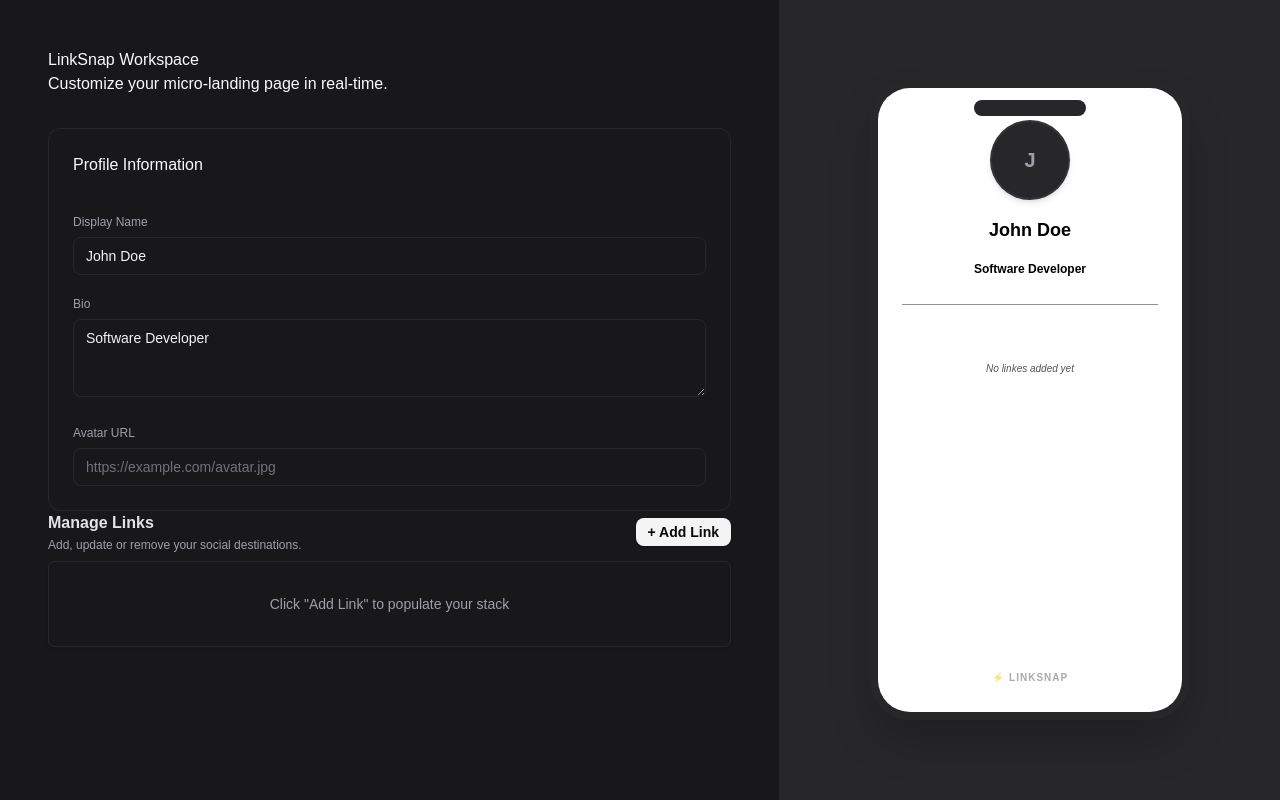
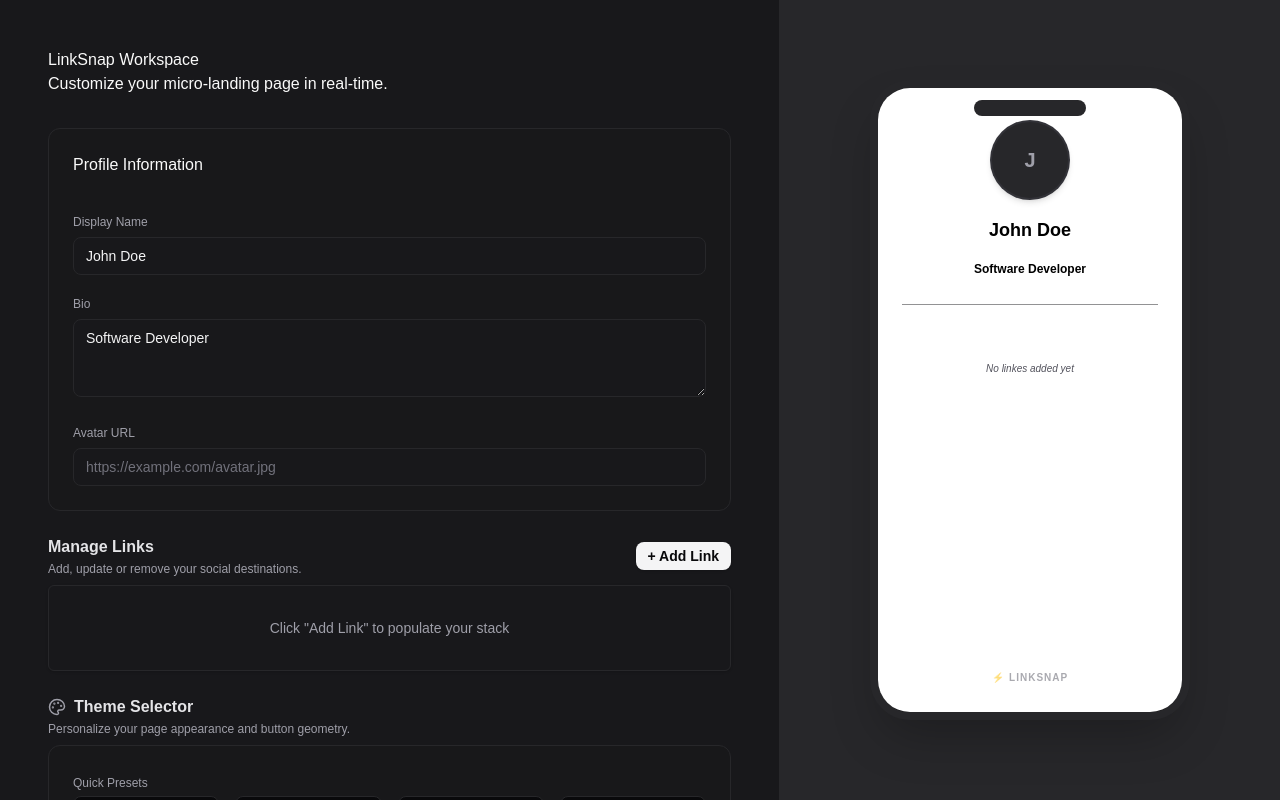
Before and after one commit to AdibJadidi/linksnap, a Next.js app: page /dashboard in a window 1280 px wide. Built offline with nearby package versions, Linux system fonts and the light colour scheme.

Commit message:
feat(profile): implement ThemeSelector with 8 premium presets and dynamic button geometry

```diff
--- a/src/app/(admin)/dashboard/page.tsx
+++ b/src/app/(admin)/dashboard/page.tsx
@@ -20,8 +20,8 @@ const DashboardPage = () => {
     );
   }
   return (
-    <main className="flex w-full h-screen bg-zinc-950 text-zinc-50">
-      <section className="flex-1 h-full bg-zinc-900 p-8 lg:p-12 border-r border-zinc-800 space-y-8">
+    <main className="flex w-full h-screen bg-zinc-950 text-zinc-50 ">
+      <section className="flex-1 h-full bg-zinc-900 p-8 lg:p-12 border-r border-zinc-800 space-y-8 overflow-auto scrollbar-thin ">
         <div className="flex flex-col">
           <h1>LinkSnap Workspace</h1>
           <p>Customize your micro-landing page in real-time.</p>
--- a/src/features/profile/component/EditorPanel.tsx
+++ b/src/features/profile/component/EditorPanel.tsx
@@ -1,12 +1,15 @@
 import LinksManager from "./LinksManager";
 import ProfileForm from "./ProfileForm";
+import ThemeSelector from "./ThemeSelector";
 
 const EditorPanel = () => {
   return (
-    <div className="">
+    <div className="space-y-6">
       <ProfileForm />
 
       <LinksManager />
+
+      <ThemeSelector />
     </div>
   );
 };
--- /dev/null
+++ b/src/features/profile/component/ThemeSelector.tsx
@@ -0,0 +1,124 @@
+"use client";
+
+import { useProfileStore } from "../store/useProfileStore";
+import { Palette, LayoutGrid } from "lucide-react";
+
+const THEME_PRESETS = [
+  {
+    name: "Midnight",
+    backgroundColor: "#09090b", // zinc-950
+    buttonBackgroundColor: "#fafafa", // zinc-50
+    buttonTextColor: "#09090b",
+  },
+  {
+    name: "Cyberpunk",
+    backgroundColor: "#0f172a", // slate-900
+    buttonBackgroundColor: "#38bdf8", // sky-400
+    buttonTextColor: "#0f172a",
+  },
+  {
+    name: "Emerald Glow",
+    backgroundColor: "#022c22", // emerald-950
+    buttonBackgroundColor: "#10b981", // emerald-500
+    buttonTextColor: "#ffffff",
+  },
+  {
+    name: "Sunset",
+    backgroundColor: "#1e1b4b", // indigo-950
+    buttonBackgroundColor: "#f43f5e", // rose-500
+    buttonTextColor: "#ffffff",
+  },
+  {
+    name: "Nordic Frost",
+    backgroundColor: "#2e3440", // nord-0
+    buttonBackgroundColor: "#88c0d0", // nord-8 (frost blue)
+    buttonTextColor: "#2e3440",
+  },
+  {
+    name: "Dracula",
+    backgroundColor: "#282a36",
+    buttonBackgroundColor: "#bd93f9", // purple
+    buttonTextColor: "#282a36",
+  },
+  {
+    name: "Retro Amber",
+    backgroundColor: "#0c0a09", // stone-950
+    buttonBackgroundColor: "#f59e0b", // amber-500
+    buttonTextColor: "#0c0a09",
+  },
+  {
+    name: "Rose Gold",
+    backgroundColor: "#1c1917", // stone-900
+    buttonBackgroundColor: "#f43f5e", // rose-500/pinkish
+    buttonTextColor: "#ffffff",
+  },
+];
+
+export default function ThemeSelector() {
+  const { profile, updateTheme } = useProfileStore();
+  const { theme } = profile;
+
+  return (
+    <div className="flex flex-col space-y-2">
+      <div>
+        <h3 className="text-base font-semibold text-zinc-200 flex items-center gap-2">
+          <Palette size={18} className="text-zinc-400" />
+          Theme Selector
+        </h3>
+        <p className="text-xs text-zinc-400 mt-0.5">
+          Personalize your page appearance and button geometry.
+        </p>
+      </div>
+      <div className="space-y-6 rounded-xl border border-zinc-800 bg-zinc-900/50 p-6">
+        <label className="text-xs font-medium text-zinc-400">
+          Quick Presets
+        </label>
+        <div className="grid grid-cols-2 gap-4 sm:grid-cols-4 mt-0.5">
+          {THEME_PRESETS.map((preset) => (
+            <button
+              className={`flex flex-col items-center gap-2 p-3 border rounded-lg cursor-pointer transition-all active:scale-95 ${
+                theme.backgroundColor === preset.backgroundColor
+                  ? "border-zinc-400 bg-zinc-800"
+                  : "border-zinc-800 bg-zinc-950 hover:border-zinc-700"
+              }`}
+              onClick={() => updateTheme(preset)}
+            >
+              <div
+                className="h-6 w-12 flex justify-center items-center rounded-md "
+                style={{ backgroundColor: preset.backgroundColor }}
+              >
+                <div
+                  className="h-2 w-full"
+                  style={{ backgroundColor: preset.buttonBackgroundColor }}
+                />
+              </div>
+            </button>
+          ))}
+        </div>
+      </div>
+      <div className="space-y-6 rounded-xl border border-zinc-800 bg-zinc-900/50 p-6">
+        <label className="text-xs font-medium text-zinc-400">
+          Button Geometry
+        </label>
+        <div className="grid grid-cols-3 gap-4 mt-0.5">
+          {(["rounded", "rounded-full", "sharp"] as const).map((styleType) => (
+            <button
+              className={`flex flex-col items-center gap-2 p-3 border rounded-lg cursor-pointer transition-all active:scale-95 ${
+                theme.buttonStyle === styleType
+                  ? "border-zinc-400 bg-zinc-800"
+                  : "border-zinc-800 bg-zinc-950 hover:border-zinc-700"
+              }`}
+              onClick={() => updateTheme({ buttonStyle: styleType })}
+            >
+              {styleType === "sharp"
+                ? "Sharp"
+                : styleType === "rounded"
+                  ? "Rounded"
+                  : "Capsule"}
+            </button>
+          ))}
+        </div>
+      </div>
+    </div>
+  );
+}
```
